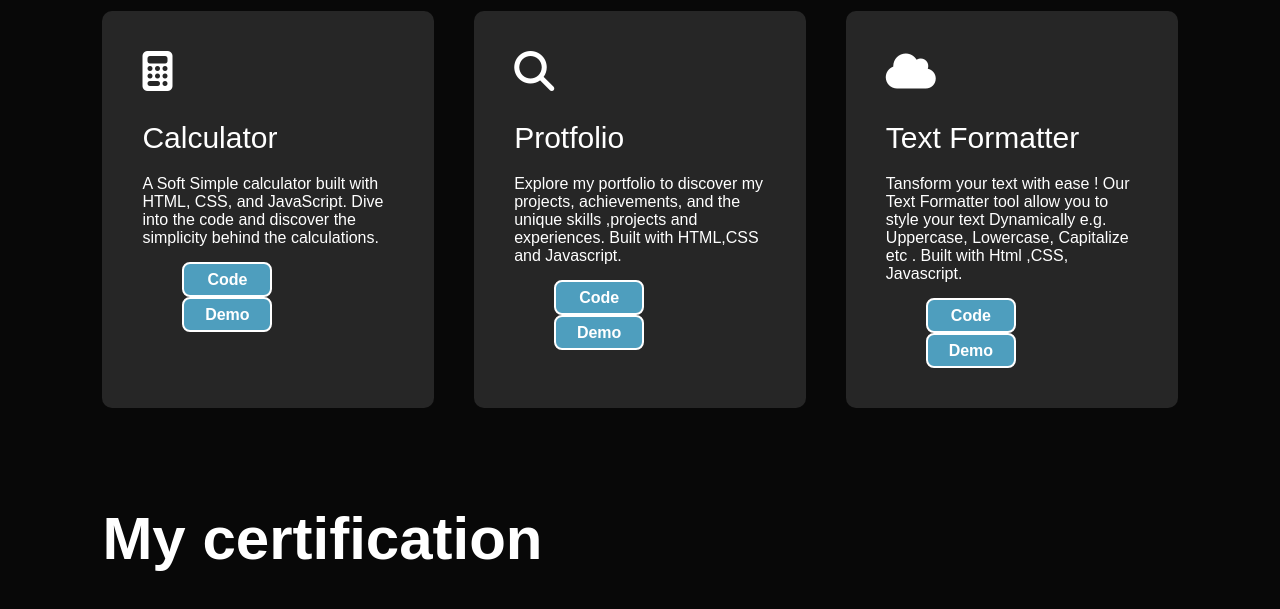
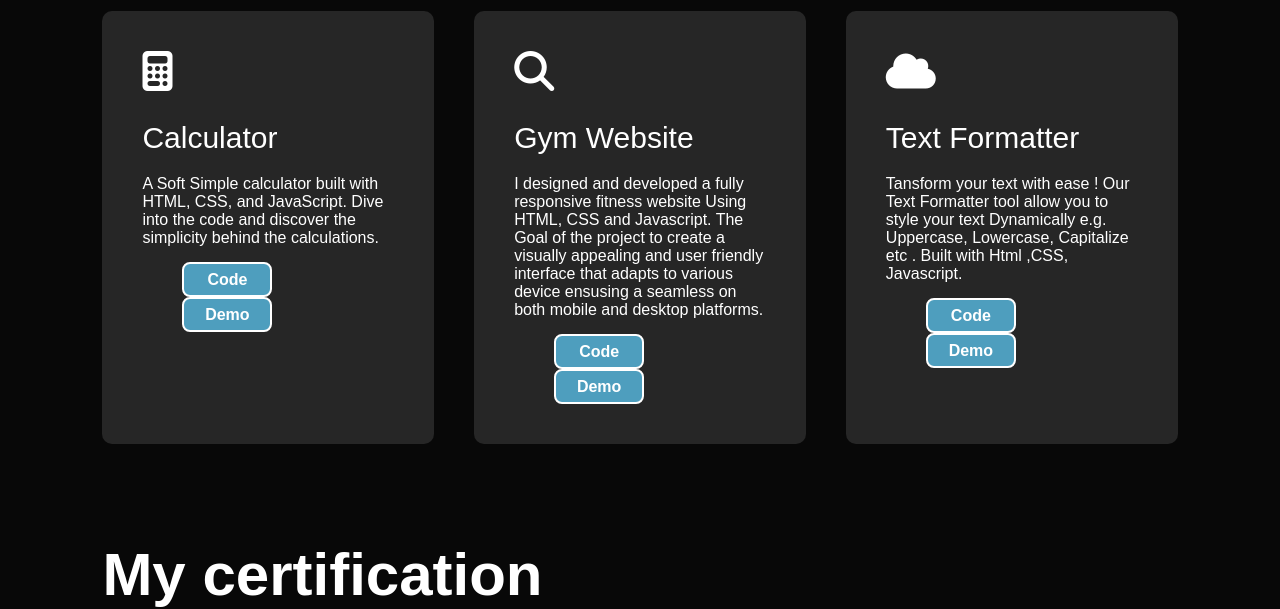
Before and after one commit to tanusharma72/Personal_portfolio, a website: page index.html in a window 1280 px wide. Shown: the part 1580-2189 px from the top of the page. Drawn offline with nearby package versions, Linux system fonts and the light colour scheme.

Commit message:
Update index.html

```diff
--- a/index.html
+++ b/index.html
@@ -118,8 +118,9 @@
             </div>
             <div>
                 <i class="fa-solid fa-magnifying-glass fa-1x"></i>
-                <h2>Protfolio</h2>
-                <p>Explore my portfolio to discover my projects, achievements, and the unique skills ,projects and experiences. Built with HTML,CSS and Javascript.</p><br>
+                <h2>Gym Website</h2>
+                <p>I designed and developed a fully responsive fitness website Using HTML, CSS and Javascript. The Goal of the project to create a visually appealing and
+                    user friendly  interface that adapts to various device ensusing a seamless on both mobile and desktop platforms.</p><br>
                      <a href="https://github.com/tanusharma72/Personal_portfolio/tree/main"><button type="button" class="btn">Code</button></a>&nbsp; &nbsp;
                      <a href="https://personal-portfolio72.netlify.app/"><button type="button" class="btn">Demo</button></a>
             </div>
```
